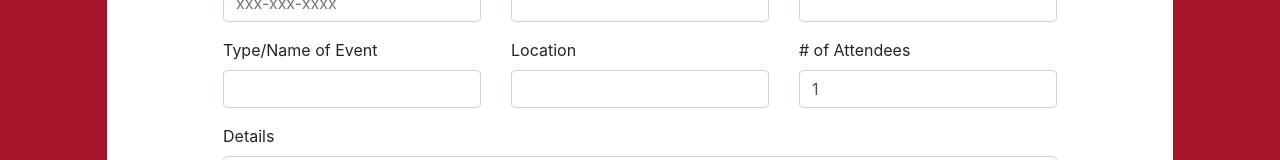
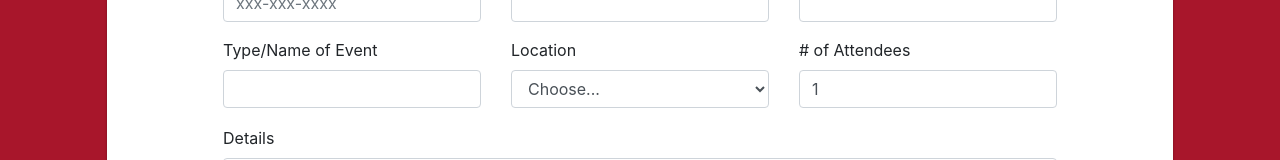
Before and after one commit to timothyr/security-request-form, a Vue app in the folder front/: page / in a window 1280 px wide. Shown: the part 385-545 px from the top of the page. Built offline with nearby package versions, Linux system fonts and the light colour scheme.

Commit message:
Add dropdown list for location on the user form

```diff
--- a/front/src/components/RequestForm.vue
+++ b/front/src/components/RequestForm.vue
@@ -40,8 +40,16 @@
 				</div>
 				<div class="form-group col-md-4">
 					<label for="location-input">Location</label>
-					<input type="text" th:field="*{eventLocation}" id="location-input" class="form-control"/>
-				</div>
+					<!--<input type="text" th:field="*{eventLocation}" id="location-input" class="form-control"/>-->
+          <select class="form-control" th:field="*{eventLocation}" id="location-input">
+            <option value="">Choose...</option>
+            <option value="bur">Burnaby</option>
+            <option value="sur">Surrey</option>
+            <option value="van">Vancouver</option>
+            <option value="oth">Other</option>
+          </select>
+          <td th:if="${#fields.hasErrors('eventLocation')}" th:errors="*{eventLocation}"></td>
+        </div>
 				<div class="form-group col-md-4">
 					<label for="number-of-attendees-input"># of Attendees</label>
 					<input type="number" min="1" value="1" th:field="*{numAttendees}" id="number-of-attendees-input" class="form-control"/>
```
Also changed, not shown: 1 other file (tests, documents, lock files or other folders).
